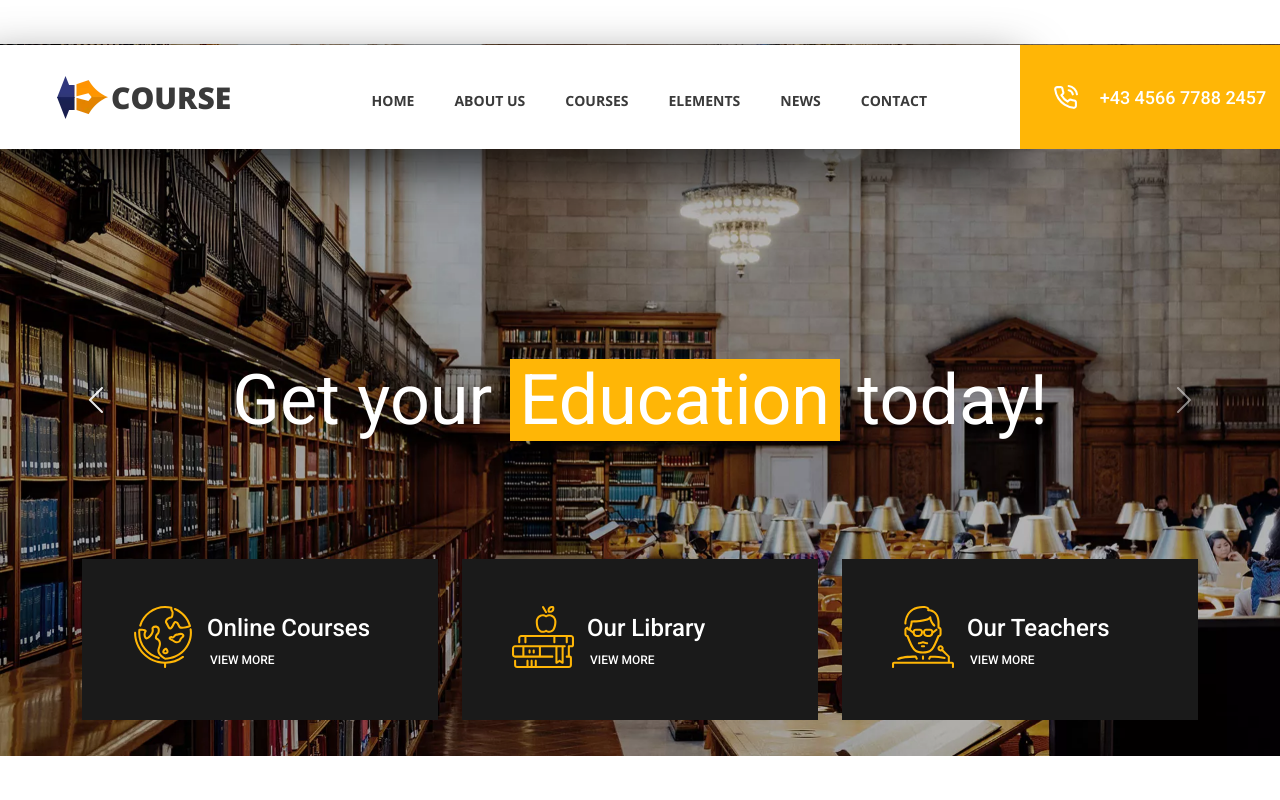
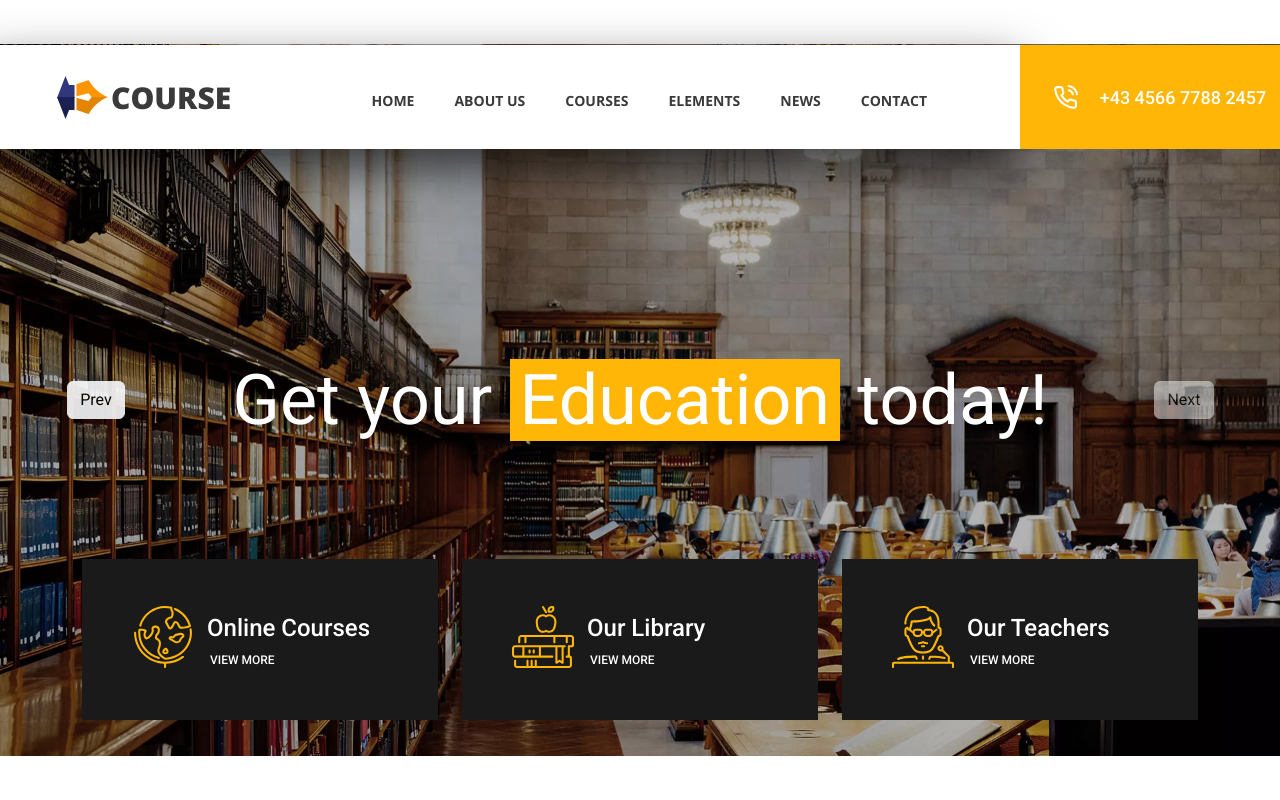
Before and after one commit to saidsn/Education-React, a React (Create React App) app in the folder courseapp/: page / in a window 1280 px wide. Shown: the top 800 px of the page. Built offline with nearby package versions, Linux system fonts and the light colour scheme.

Commit message:
Create Contact Component

```diff
--- a/courseapp/public/index.html
+++ b/courseapp/public/index.html
@@ -12,13 +12,10 @@
     <link rel="apple-touch-icon" href="%PUBLIC_URL%/logo192.png" />
     <link rel="manifest" href="%PUBLIC_URL%/manifest.json" />
 
-
-
     <title>Course App</title>
   </head>
   <body>
     <noscript>You need to enable JavaScript to run this app.</noscript>
     <div id="root"></div>
-
   </body>
 </html>
--- a/courseapp/src/components/app/App.jsx
+++ b/courseapp/src/components/app/App.jsx
@@ -7,8 +7,7 @@ import Home from '../../pages/home/Home';
 import Course from '../../pages/courses/Course';
 import News from '../../pages/news/News';
 import Contact from '../../pages/contact/Contact';
-import Footer from '../../components/footer/Footer';///
-
+import Footer from '../../components/footer/Footer';
 
 
 function App() {
--- a/courseapp/src/components/slider/Slider.jsx
+++ b/courseapp/src/components/slider/Slider.jsx
@@ -7,12 +7,29 @@ AOS.init();
 
 function Myslider() {
 
+    const directionButtons = (direction) => {
+        AOS.refreshHard();
+
+        return (
+          <span
+            aria-hidden="true"
+            className={direction === "Next" ? "button-next btn btn-light" : "button-prev btn btn-light"}
+          >
+            {direction}
+          </span>
+        );
+      };
+
+
     return (
         <div className='main'>
-            <Carousel>
+            <Carousel
+                nextIcon={directionButtons("Next")}
+                prevIcon={directionButtons("Prev")}
+            >
                 <Carousel.Item>
                     <div className='my-image'>
-                        <div className='animation' data-aos="zoom-out-up">
+                        <div className='animation' data-aos="zoom-out-down">
                             Get your <span>Education</span> today!
                         </div>
 
```
